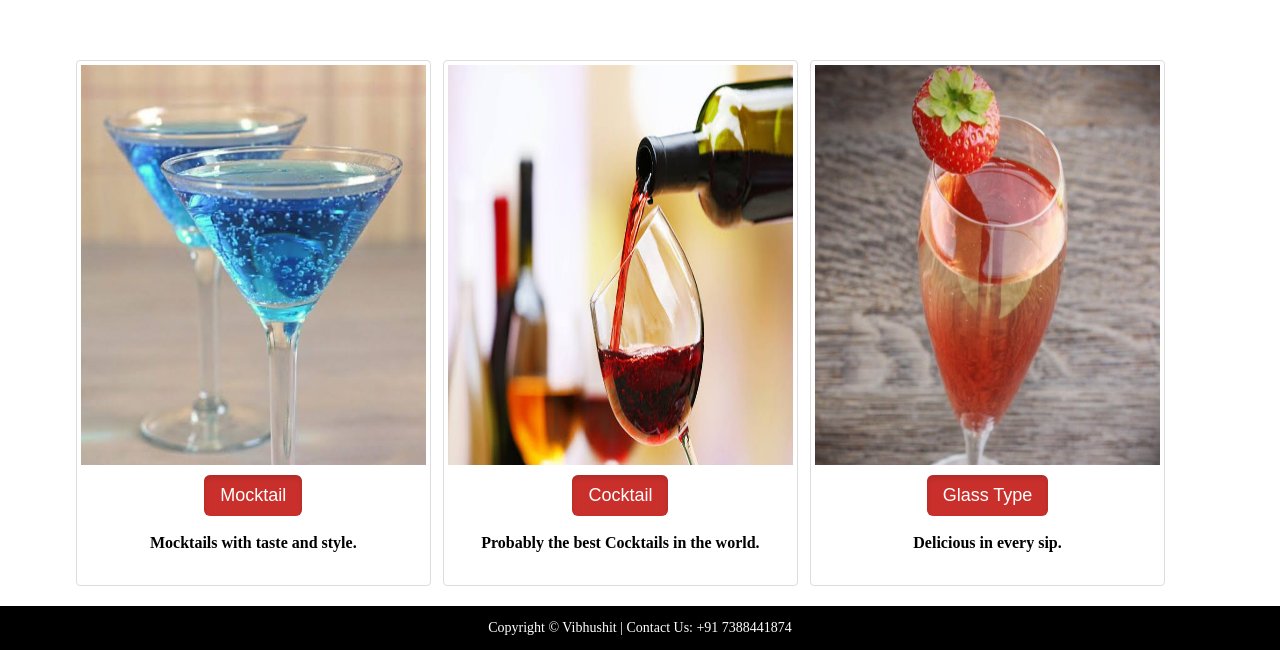
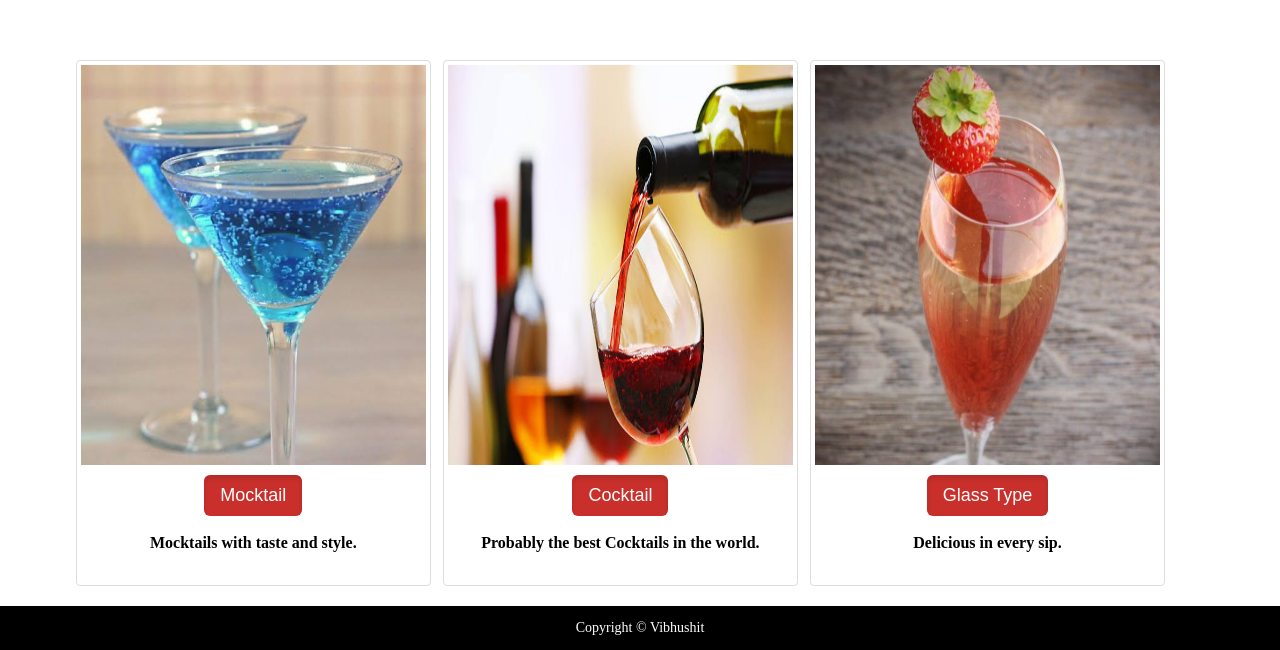
Before and after one commit to Vibhushit07/Vibhushit07.github.io-assessment-project, a plain HTML site: page index.html in a window 1280 px wide. Shown: the part 592-1242 px from the top of the page. Drawn offline with Linux system fonts and the light colour scheme.

Commit message:
Assessment Project

```diff
--- a/index.html
+++ b/index.html
@@ -75,7 +75,7 @@
 
 	<footer>
 	<div class="container">
-		<p align="center">Copyright © Vibhushit | Contact Us: +91 7388441874</p>
+		<p align="center">Copyright © Vibhushit</p>
 	</div>
 	</footer>
 	<script src="script.js"></script>
```
